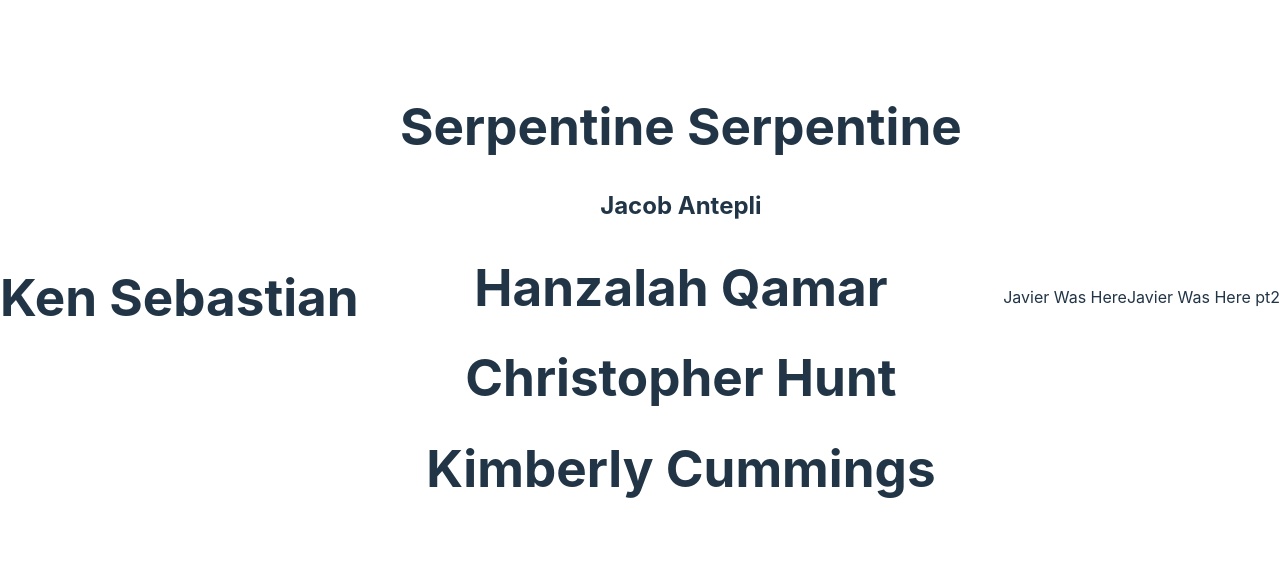
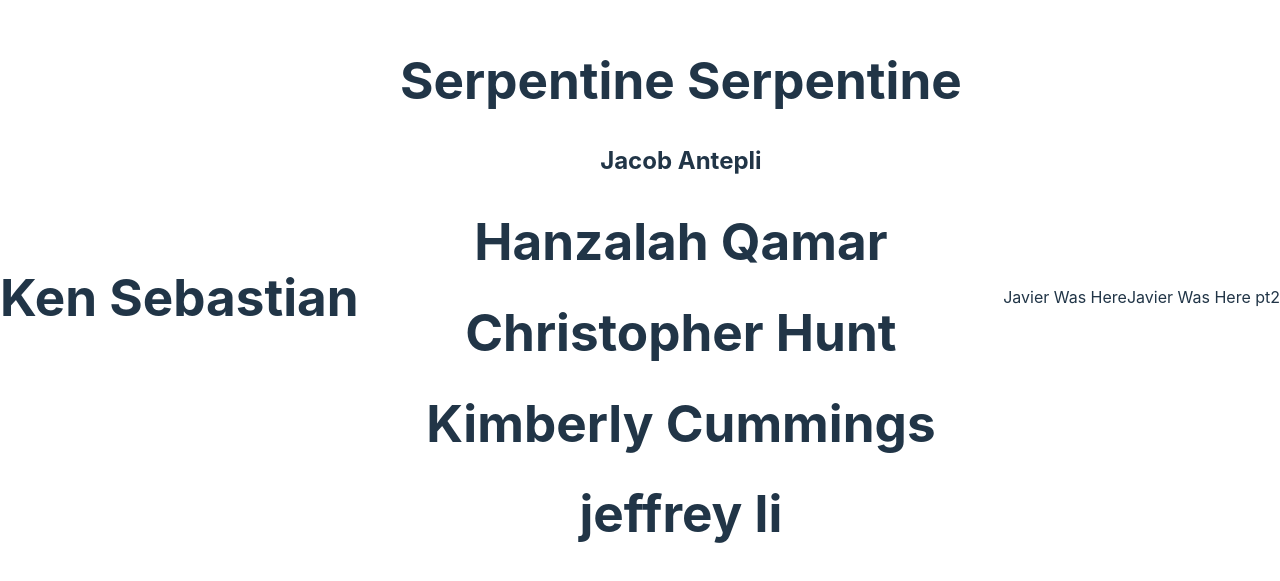
Before and after one commit to JacobAntepli/git-example-team-S, a React (Vite) app: page / in a window 1280 px wide. Shown: the part 103-684 px from the top of the page. Built offline with nearby package versions, Linux system fonts and the light colour scheme.

Commit message:
added name

```diff
--- a/src/App.jsx
+++ b/src/App.jsx
@@ -10,6 +10,7 @@ function App() {
             <h1>Hanzalah Qamar</h1>
             <h1>Christopher Hunt</h1>
             <h1>Kimberly Cummings</h1>
+            <h1>jeffrey li</h1>
         </div>
     )
 }
```
Lines whose indentation alone changed are shown as unchanged.
